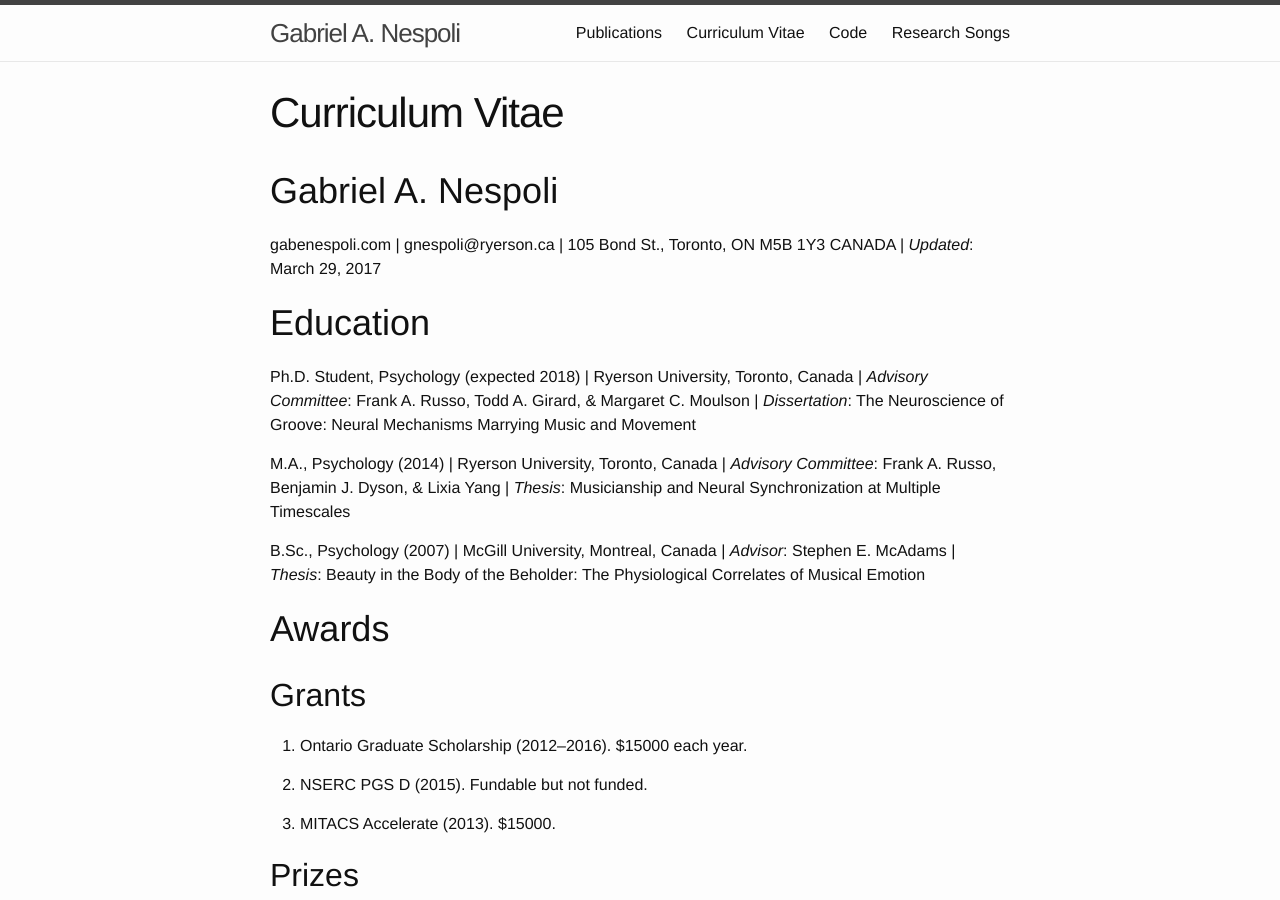
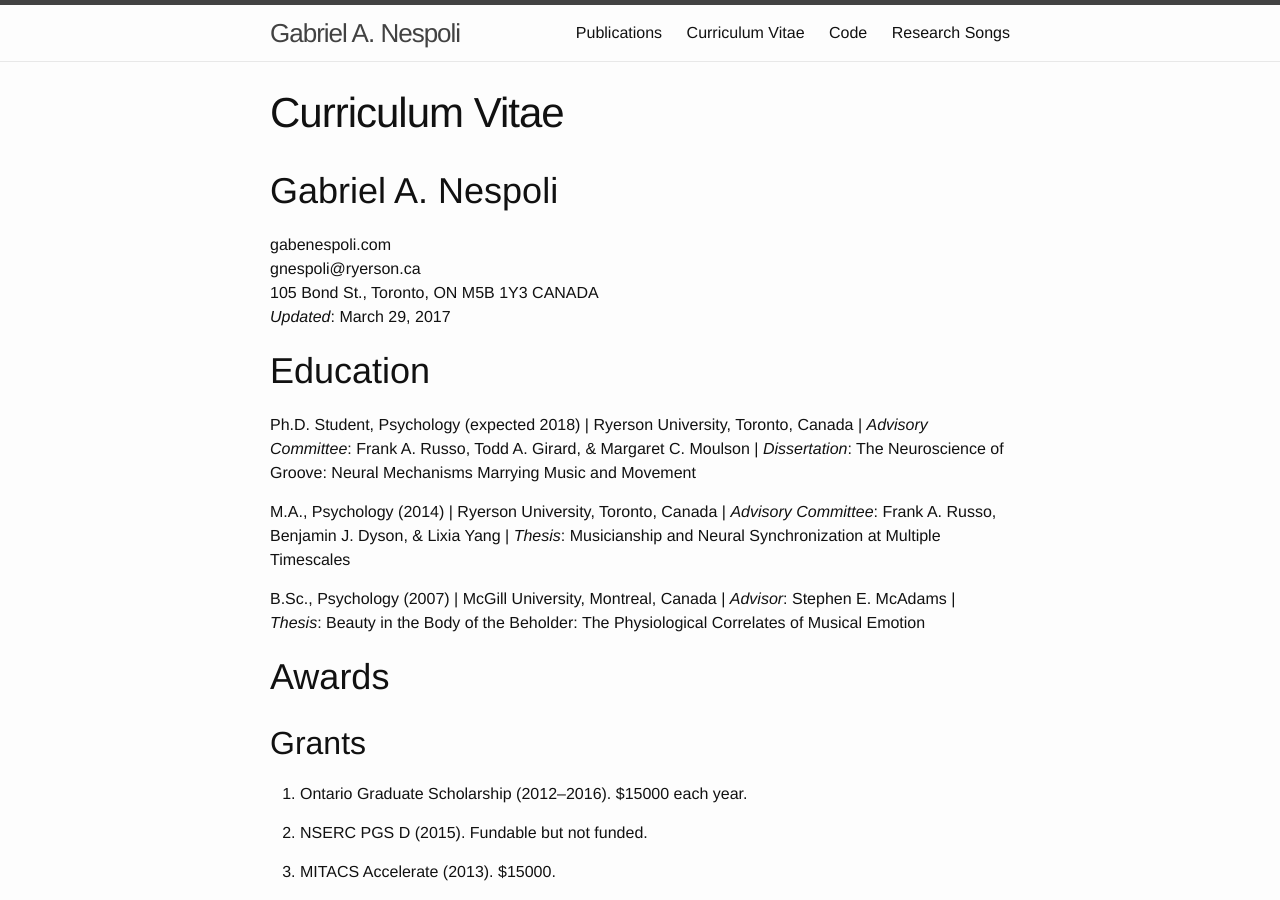
Before and after one commit to gabenespoli/gabenespoli.github.io, a Jekyll site: the page built from cv.md, in a window 1280 px wide and 900 px high. Built offline with Jekyll 4.4.1, drawn with Linux system fonts in a browser that asks for light colours.

Commit message:
try two spaces at eol for soft line break

```diff
--- a/cv.md
+++ b/cv.md
@@ -7,9 +7,9 @@
 
 # Gabriel A. Nespoli
 
-gabenespoli.com |
-gnespoli@ryerson.ca |
-105 Bond St., Toronto, ON M5B 1Y3 CANADA |
+gabenespoli.com
+gnespoli@ryerson.ca
+105 Bond St., Toronto, ON M5B 1Y3 CANADA
 *Updated*: March 29, 2017
 
 # Education
```
